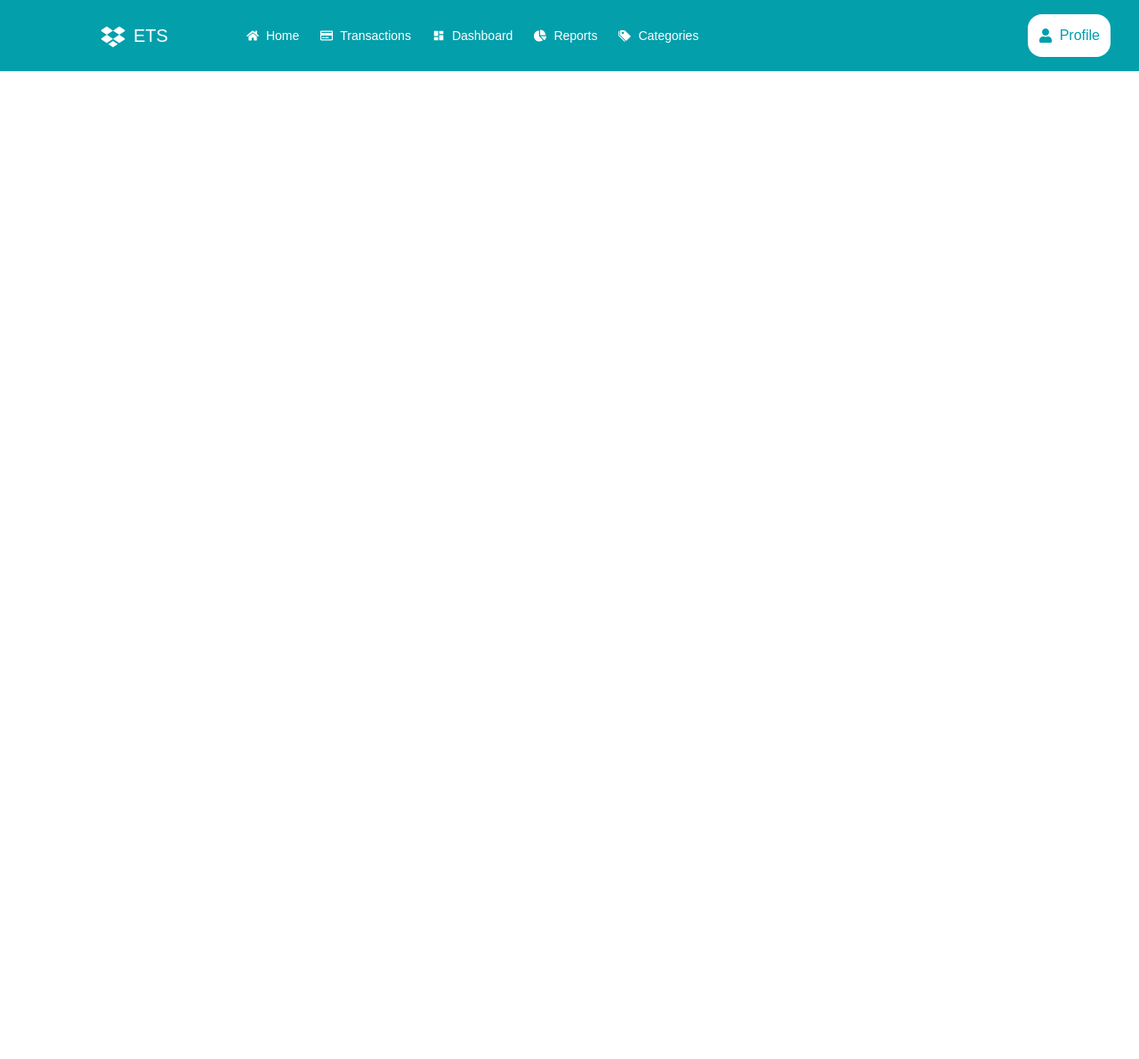
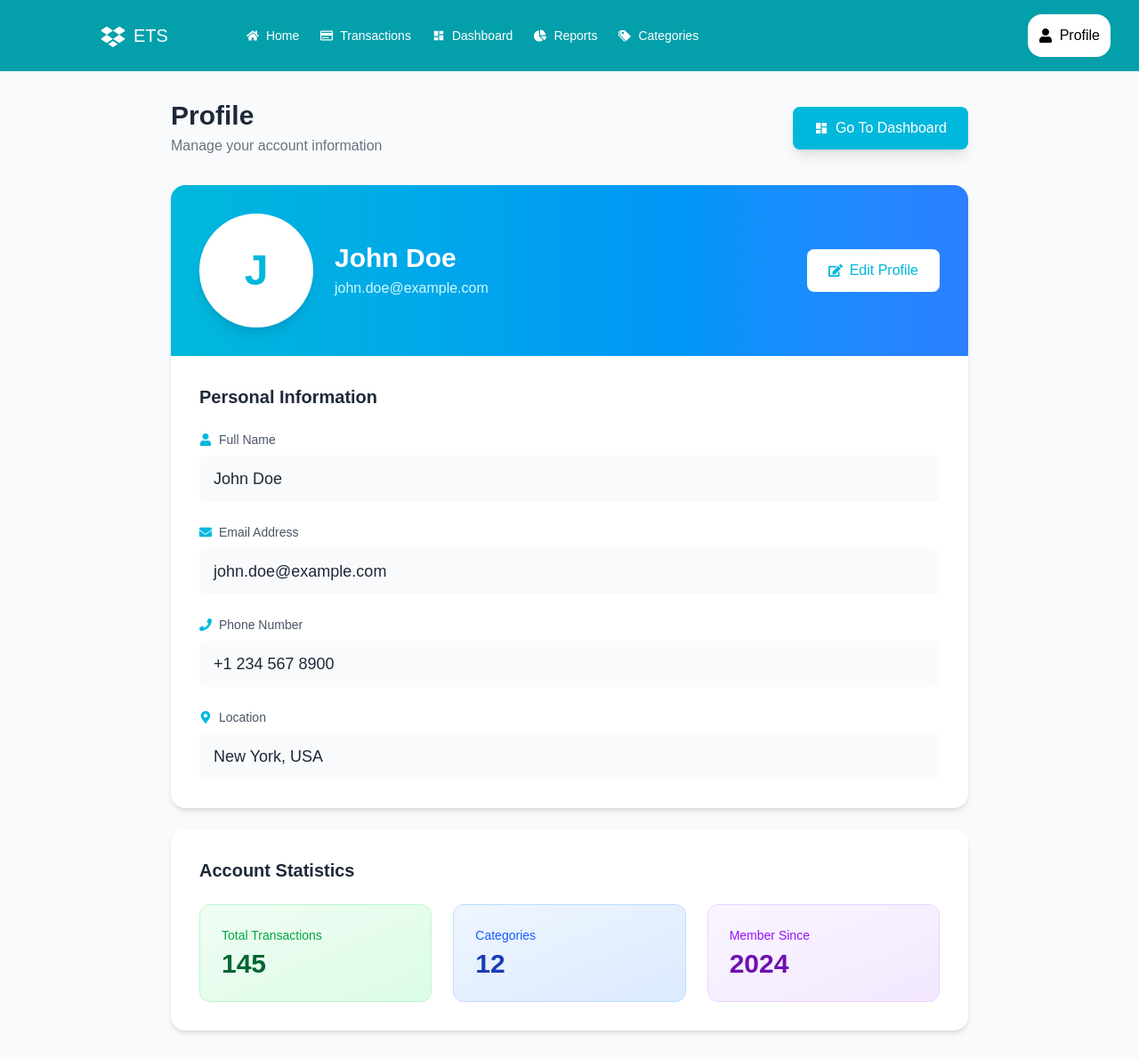
Before and after one commit to girishklebca/ExpensesTrackerSystem, a React (Vite) app in the folder Frontend/: page /profile in a window 1280 px wide. Shown: the whole page at 89% size. Before the commit the page ends 800 px from the top, so only its background shows below. Built offline with nearby package versions, Linux system fonts and the light colour scheme.

Commit message:
Made Profile

```diff
--- a/Frontend/src/App.tsx
+++ b/Frontend/src/App.tsx
@@ -6,6 +6,7 @@ import Transactions from "./components/Transactions";
 import Dashboard from "./components/Dashboard";
 import Reports from "./components/Reports";
 import Categories from "./components/Categories";
+import Profile from "./components/Profile";
 
 const App = () => {
   return (
@@ -17,6 +18,7 @@ const App = () => {
         <Route path="/transactions" element={<Transactions />} />
         <Route path="/reports" element={<Reports />} />
         <Route path="/categories" element={<Categories />} />
+        <Route path="/profile" element={<Profile />} />
       </Routes>
     </>
   );
--- a/Frontend/src/components/Navbar.tsx
+++ b/Frontend/src/components/Navbar.tsx
@@ -67,9 +67,9 @@ const Navbar = () => {
       <div className="hidden md:block">
         <Link to={"/profile"}>
           <p
-            className={`p-3 flex justify-center items-center gap-2 text-[16px] rounded-2xl hover:bg-white/20 transition-colors ${
+            className={`p-3 flex justify-center items-center gap-2 text-[16px] rounded-2xl hover:bg-white hover:text-black transition-colors ${
               location.pathname === "/profile"
-                ? "bg-white text-[#039fab]"
+                ? "bg-white text-[#000]"
                 : "text-white"
             }`}
           >
--- /dev/null
+++ b/Frontend/src/components/Profile.tsx
@@ -0,0 +1,238 @@
+import { useState } from "react";
+import {
+  FaUser,
+  FaEnvelope,
+  FaPhone,
+  FaMapMarkerAlt,
+  FaEdit,
+  FaSave,
+  FaTimes,
+} from "react-icons/fa";
+import { useNavigate } from "react-router-dom";
+import { MdDashboard } from "react-icons/md";
+
+const Profile = () => {
+  const navigate = useNavigate();
+  const [isEditing, setIsEditing] = useState(false);
+  const [profileData, setProfileData] = useState({
+    name: "John Doe",
+    email: "john.doe@example.com",
+    phone: "+1 234 567 8900",
+    location: "New York, USA",
+  });
+
+  const [editData, setEditData] = useState({ ...profileData });
+
+  const handleSave = () => {
+    setProfileData(editData);
+    setIsEditing(false);
+  };
+
+  const handleCancel = () => {
+    setEditData(profileData);
+    setIsEditing(false);
+  };
+
+  return (
+    <div className="min-h-[90vh] bg-gray-50 p-4 md:p-8 page-enter">
+      <div className="max-w-4xl mx-auto">
+        {/* Header */}
+        <div className="flex flex-col md:flex-row justify-between items-start md:items-center mb-6 md:mb-8 gap-4">
+          <div>
+            <h1 className="text-2xl md:text-3xl font-bold text-gray-800">
+              Profile
+            </h1>
+            <p className="text-sm md:text-base text-gray-500 mt-1">
+              Manage your account information
+            </p>
+          </div>
+          <button
+            onClick={() => navigate("/dashboard")}
+            className="bg-cyan-500 hover:bg-cyan-600 text-white px-6 py-3 rounded-lg flex items-center gap-2 transition-colors duration-200 shadow-lg"
+          >
+            <MdDashboard />
+            Go To Dashboard
+          </button>
+        </div>
+
+        {/* Profile Card */}
+        <div className="bg-white rounded-2xl shadow-md overflow-hidden mb-6">
+          {/* Profile Header */}
+          <div className="bg-gradient-to-r from-cyan-500 to-blue-500 p-6 md:p-8 text-white">
+            <div className="flex flex-col md:flex-row items-center gap-6">
+              <div className="h-24 w-24 md:h-32 md:w-32 bg-white rounded-full flex items-center justify-center text-cyan-500 text-4xl md:text-5xl font-bold shadow-lg">
+                {profileData.name.charAt(0)}
+              </div>
+              <div className="text-center md:text-left flex-1">
+                <h2 className="text-2xl md:text-3xl font-bold">
+                  {profileData.name}
+                </h2>
+                <p className="text-cyan-100 mt-1 text-sm md:text-base">
+                  {profileData.email}
+                </p>
+              </div>
+              {!isEditing && (
+                <button
+                  onClick={() => setIsEditing(true)}
+                  className="bg-white text-cyan-500 px-6 py-3 rounded-lg flex items-center gap-2 hover:bg-cyan-50 transition-colors duration-200 font-medium"
+                >
+                  <FaEdit />
+                  Edit Profile
+                </button>
+              )}
+            </div>
+          </div>
+
+          {/* Profile Details */}
+          <div className="p-6 md:p-8">
+            <h3 className="text-lg md:text-xl font-semibold text-gray-800 mb-6">
+              Personal Information
+            </h3>
+            <div className="space-y-6">
+              {/* Name */}
+              <div>
+                <label className="flex items-center gap-2 text-sm font-medium text-gray-600 mb-2">
+                  <FaUser className="text-cyan-500" />
+                  Full Name
+                </label>
+                {isEditing ? (
+                  <input
+                    type="text"
+                    value={editData.name}
+                    onChange={(e) =>
+                      setEditData({ ...editData, name: e.target.value })
+                    }
+                    className="w-full px-4 py-3 border border-gray-300 rounded-lg focus:outline-none focus:ring-2 focus:ring-cyan-500 focus:border-transparent"
+                  />
+                ) : (
+                  <p className="text-gray-800 text-base md:text-lg px-4 py-3 bg-gray-50 rounded-lg">
+                    {profileData.name}
+                  </p>
+                )}
+              </div>
+
+              {/* Email */}
+              <div>
+                <label className="flex items-center gap-2 text-sm font-medium text-gray-600 mb-2">
+                  <FaEnvelope className="text-cyan-500" />
+                  Email Address
+                </label>
+                {isEditing ? (
+                  <input
+                    type="email"
+                    value={editData.email}
+                    onChange={(e) =>
+                      setEditData({ ...editData, email: e.target.value })
+                    }
+                    className="w-full px-4 py-3 border border-gray-300 rounded-lg focus:outline-none focus:ring-2 focus:ring-cyan-500 focus:border-transparent"
+                  />
+                ) : (
+                  <p className="text-gray-800 text-base md:text-lg px-4 py-3 bg-gray-50 rounded-lg">
+                    {profileData.email}
+                  </p>
+                )}
+              </div>
+
+              {/* Phone */}
+              <div>
+                <label className="flex items-center gap-2 text-sm font-medium text-gray-600 mb-2">
+                  <FaPhone className="text-cyan-500" />
+                  Phone Number
+                </label>
+                {isEditing ? (
+                  <input
+                    type="tel"
+                    value={editData.phone}
+                    onChange={(e) =>
+                      setEditData({ ...editData, phone: e.target.value })
+                    }
+                    className="w-full px-4 py-3 border border-gray-300 rounded-lg focus:outline-none focus:ring-2 focus:ring-cyan-500 focus:border-transparent"
+                  />
+                ) : (
+                  <p className="text-gray-800 text-base md:text-lg px-4 py-3 bg-gray-50 rounded-lg">
+                    {profileData.phone}
+                  </p>
+                )}
+              </div>
+
+              {/* Location */}
+              <div>
+                <label className="flex items-center gap-2 text-sm font-medium text-gray-600 mb-2">
+                  <FaMapMarkerAlt className="text-cyan-500" />
+                  Location
+                </label>
+                {isEditing ? (
+                  <input
+                    type="text"
+                    value={editData.location}
+                    onChange={(e) =>
+                      setEditData({ ...editData, location: e.target.value })
+                    }
+                    className="w-full px-4 py-3 border border-gray-300 rounded-lg focus:outline-none focus:ring-2 focus:ring-cyan-500 focus:border-transparent"
+                  />
+                ) : (
+                  <p className="text-gray-800 text-base md:text-lg px-4 py-3 bg-gray-50 rounded-lg">
+                    {profileData.location}
+                  </p>
+                )}
+              </div>
+            </div>
+
+            {/* Action Buttons */}
+            {isEditing && (
+              <div className="flex flex-col sm:flex-row gap-3 md:gap-4 mt-8">
+                <button
+                  onClick={handleSave}
+                  className="flex-1 bg-cyan-500 hover:bg-cyan-600 text-white px-6 py-3 rounded-lg flex items-center justify-center gap-2 transition-colors duration-200 font-medium"
+                >
+                  <FaSave />
+                  Save Changes
+                </button>
+                <button
+                  onClick={handleCancel}
+                  className="flex-1 bg-gray-200 hover:bg-gray-300 text-gray-800 px-6 py-3 rounded-lg flex items-center justify-center gap-2 transition-colors duration-200 font-medium"
+                >
+                  <FaTimes />
+                  Cancel
+                </button>
+              </div>
+            )}
+          </div>
+        </div>
+
+        {/* Stats Card */}
+        <div className="bg-white rounded-2xl shadow-md p-6 md:p-8">
+          <h3 className="text-lg md:text-xl font-semibold text-gray-800 mb-6">
+            Account Statistics
+          </h3>
+          <div className="grid grid-cols-1 sm:grid-cols-3 gap-4 md:gap-6">
+            <div className="bg-gradient-to-br from-green-50 to-green-100 rounded-xl p-4 md:p-6 border border-green-200">
+              <p className="text-green-600 text-xs md:text-sm font-medium mb-1">
+                Total Transactions
+              </p>
+              <p className="text-2xl md:text-3xl font-bold text-green-800">
+                145
+              </p>
+            </div>
+            <div className="bg-gradient-to-br from-blue-50 to-blue-100 rounded-xl p-4 md:p-6 border border-blue-200">
+              <p className="text-blue-600 text-xs md:text-sm font-medium mb-1">
+                Categories
+              </p>
+              <p className="text-2xl md:text-3xl font-bold text-blue-800">12</p>
+            </div>
+            <div className="bg-gradient-to-br from-purple-50 to-purple-100 rounded-xl p-4 md:p-6 border border-purple-200">
+              <p className="text-purple-600 text-xs md:text-sm font-medium mb-1">
+                Member Since
+              </p>
+              <p className="text-2xl md:text-3xl font-bold text-purple-800">
+                2024
+              </p>
+            </div>
+          </div>
+        </div>
+      </div>
+    </div>
+  );
+};
+
+export default Profile;
--- a/Frontend/src/components/Transactions.tsx
+++ b/Frontend/src/components/Transactions.tsx
@@ -289,7 +289,7 @@ const Transactions = () => {
             <select
               value={typeFilter}
               onChange={(e) => setTypeFilter(e.target.value)}
-              className="px-4 py-3 border border-gray-300 rounded-lg focus:outline-none focus:ring-2 focus:ring-cyan-500 focus:border-transparent"
+              className="dropdown-left px-4 py-3 border border-gray-300 rounded-lg focus:outline-none focus:ring-2 focus:ring-cyan-500 focus:border-transparent"
             >
               <option>All Types</option>
               <option>Income</option>
@@ -300,7 +300,7 @@ const Transactions = () => {
             <select
               value={categoryFilter}
               onChange={(e) => setCategoryFilter(e.target.value)}
-              className="px-4 py-3 border border-gray-300 rounded-lg focus:outline-none focus:ring-2 focus:ring-cyan-500 focus:border-transparent"
+              className="dropdown-left px-4 py-3 border border-gray-300 rounded-lg focus:outline-none focus:ring-2 focus:ring-cyan-500 focus:border-transparent"
             >
               <option>All Categories</option>
               {categories.map((category) => (
```
Also changed, not shown: Frontend/src/components/Home.tsx (+5 -5 lines), Frontend/src/components/Reports.tsx (+9 -9 lines), Frontend/src/index.css (+11 -0 lines).
